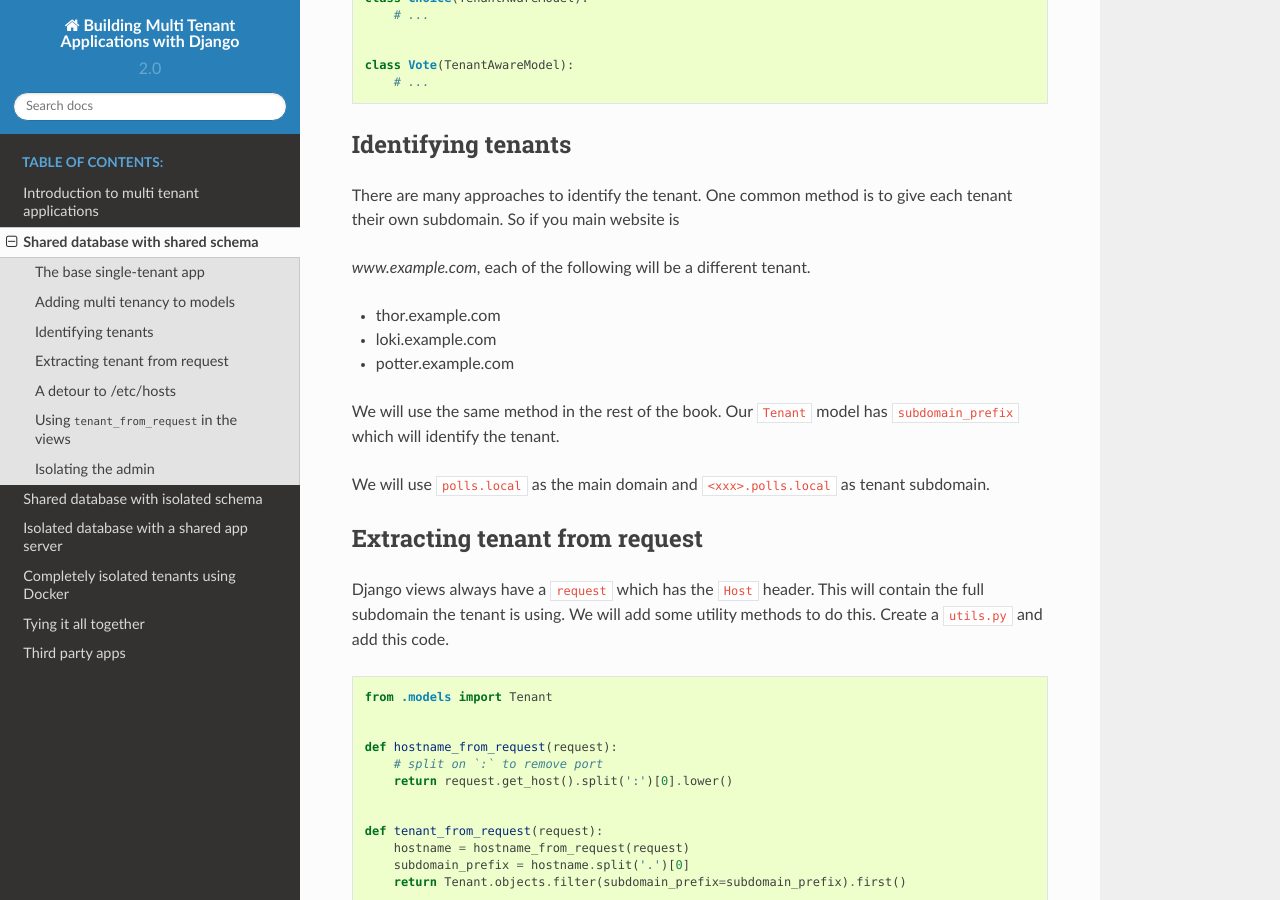
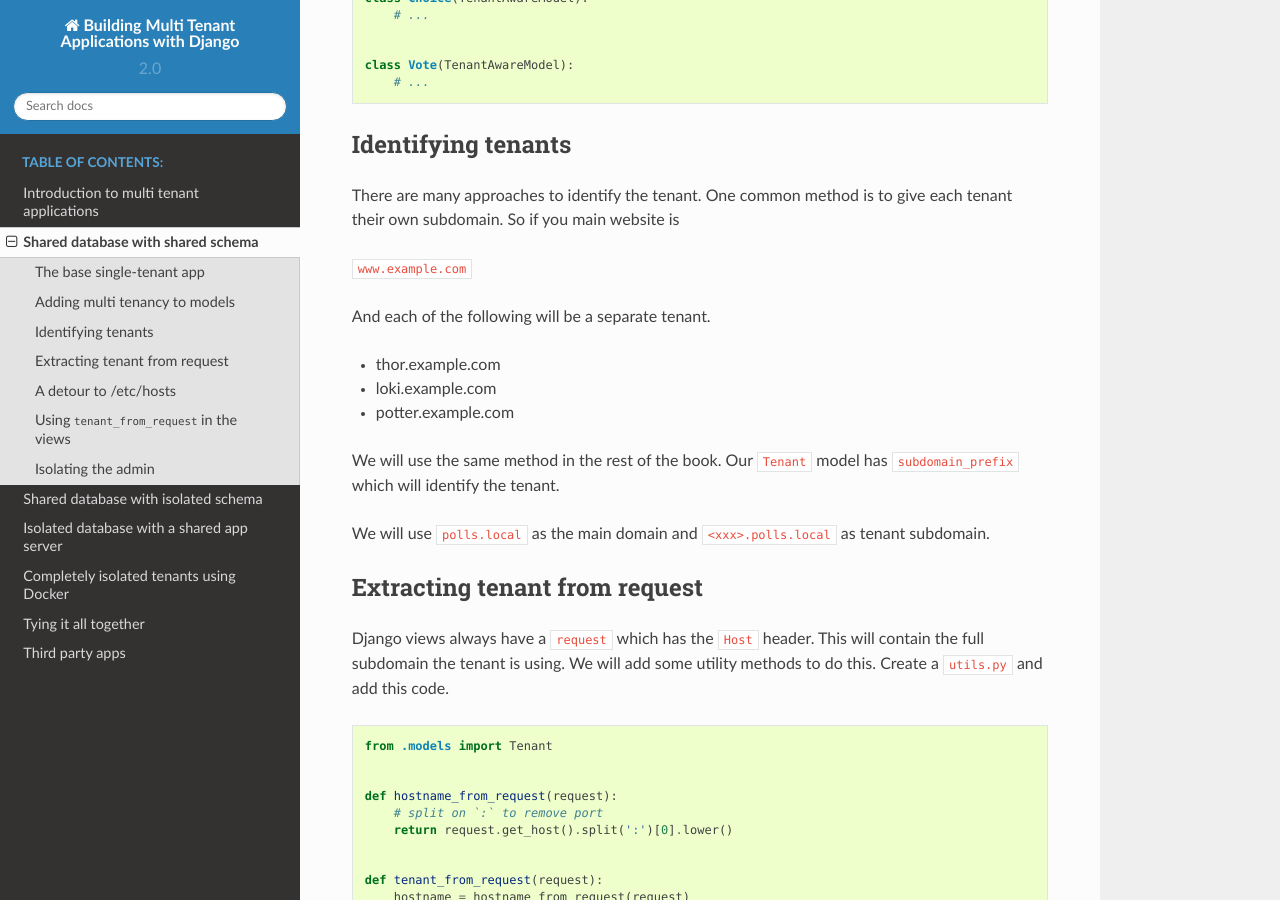
Before and after one commit to agiliq/building-multi-tenant-applications-with-django, a Sphinx documentation site: the page built from source/shared-database-shared-schema.rst, in a window 1280 px wide and 900 px high, scrolled down 1582 px. Built offline with Sphinx 7.4.7 and the Read the Docs theme 2.0.0, drawn with Linux system fonts in a browser that asks for light colours.

Commit message:
Cleanup chapter 2

```diff
--- a/source/shared-database-shared-schema.rst
+++ b/source/shared-database-shared-schema.rst
@@ -2,7 +2,7 @@ Shared database with shared schema
 ---------------------------------------
 
 In this chapter, we will rebuild a slightly modified Django polls app to be multi-tenant.
-You can download the `code from Github <https://github.com/agiliq/building-multi-tenant-applications-with-django>`_.
+You can download the `code from Github <https://github.com/agiliq/building-multi-tenant-applications-with-django/tree/master/base>`_.
 
 The base single-tenant app
 ++++++++++++++++++++++++++++
@@ -95,7 +95,9 @@ Identifying tenants
 
 There are many approaches to identify the tenant. One common method is to give each tenant their own subdomain. So if you main website is
 
-`www.example.com`, each of the following will be a different tenant.
+:code:`www.example.com`
+
+And each of the following will be a separate tenant.
 
 - thor.example.com
 - loki.example.com
```
